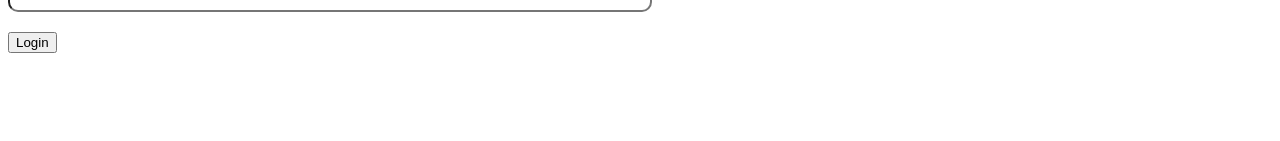
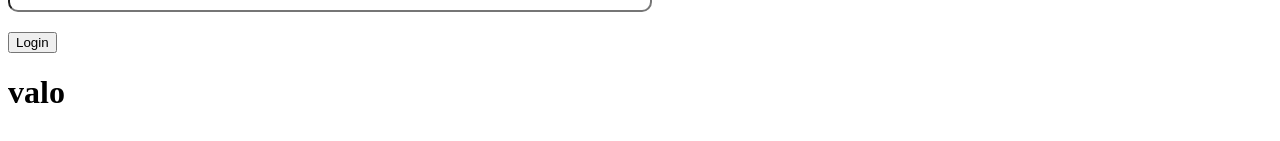
Before and after one commit to hrzaqaryan03/try, a React (Create React App) app: page /login in a window 1280 px wide. Shown: the part 225-366 px from the top of the page. Built offline with nearby package versions, Linux system fonts and the light colour scheme.

Commit message:
this    is my experimental commit

```diff
--- a/src/App.js
+++ b/src/App.js
@@ -3,12 +3,14 @@ import "./App.scss";
 import AppRoutes from "./components/appRoutes/Approutes";
 import Header from "./components/header/Header";
 import {UserProvider} from  './context/UserContext'
+import User from "./components/user/User";
 const App = () => {
   return (
     <UserProvider>
       <Header />
       <div>
         <AppRoutes />
+        <User/>
       </div>
     </UserProvider>
   );
--- /dev/null
+++ b/src/components/user/User.jsx
@@ -0,0 +1,11 @@
+import React from 'react'
+
+const User = () => {
+  return (
+    <div>
+        <h1>valo</h1>
+    </div>
+  )
+}
+
+export default User
```
